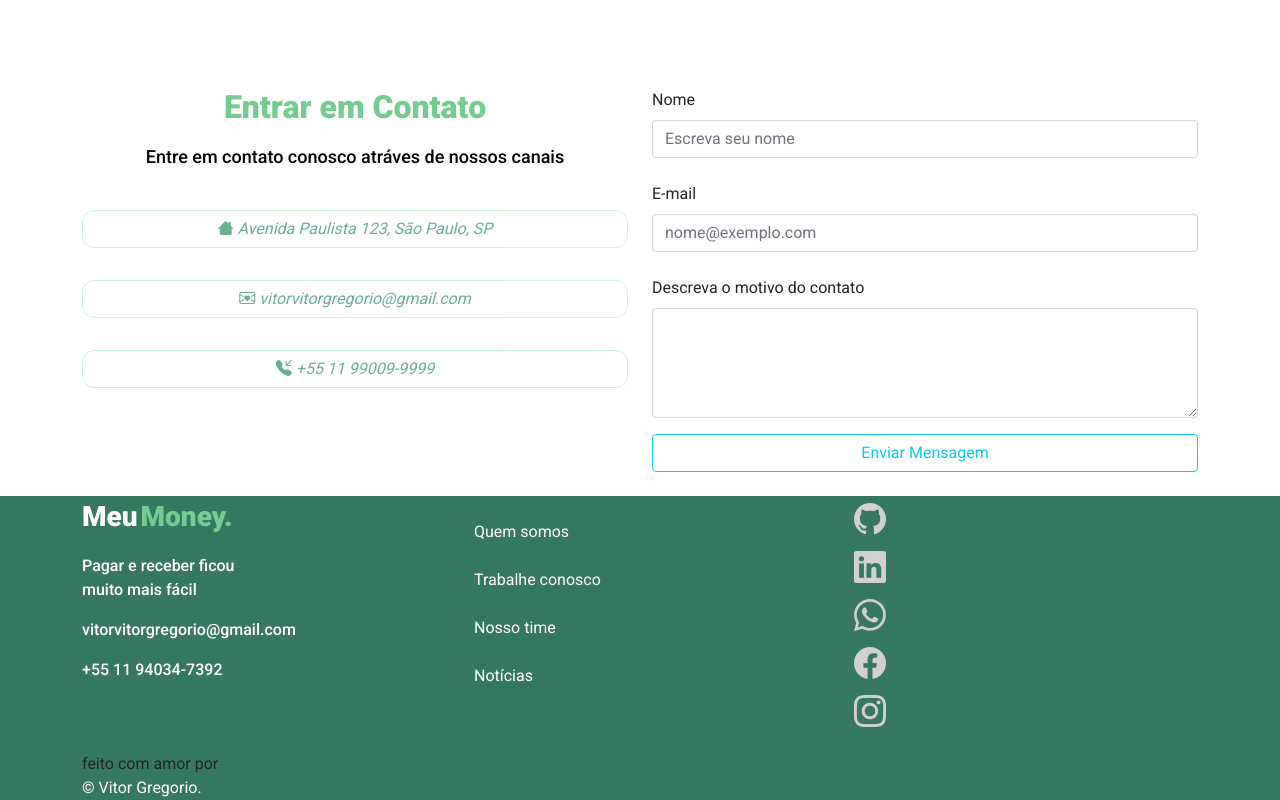
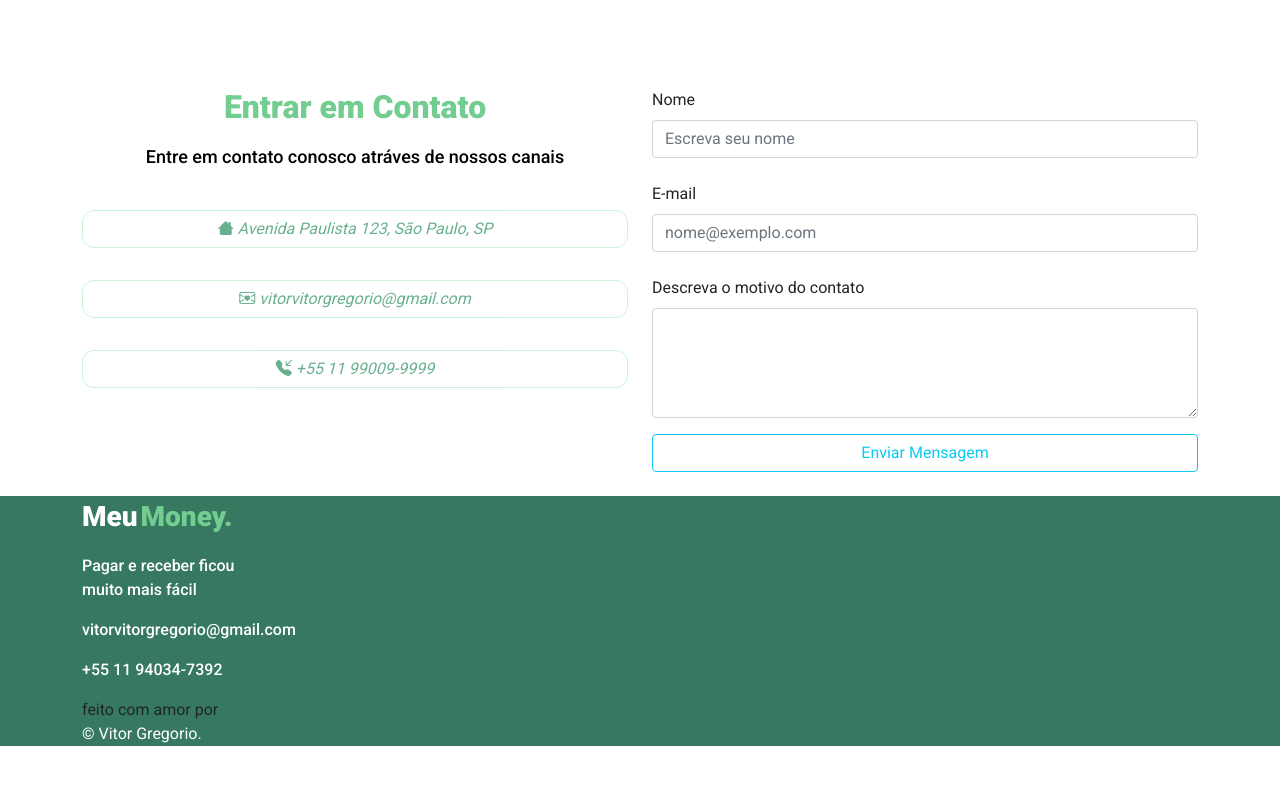
Before and after one commit to vitorvitorgregorio/MeuMoney, a plain HTML site: page index.html in a window 1280 px wide. Shown: the part 2303-3103 px from the top of the page. After the commit the page ends 3049 px from the top, so only its background shows below. Drawn offline with nearby package versions, Linux system fonts and the light colour scheme.

Commit message:
Mudança footer

```diff
--- a/index.html
+++ b/index.html
@@ -194,51 +194,6 @@
                     <p> vitorvitorgregorio@gmail.com </p>
                     <p> +55 11 94034-7392 </p>
                 </div>
-                <div class="col-md-4">
-                    <ul>
-                        <li class="mb-4 mt-4">
-                            <a href="#"> Quem somos </a>
-                        </li>
-                        <li class="mb-4 mt-4">
-                            <a href="#"> Trabalhe conosco </a>
-                        </li>
-                        <li class="mb-4 mt-4">
-                            <a href="#"> Nosso time </a>
-                        </li>
-                        <li class="mb-4 mt-4">
-                            <a href="#"> Notícias </a>
-                        </li>
-                    </ul>
-                </div>
-                <div class="col-md-4">
-                    <ul class="">
-                        <li>
-                            <a href="" class="">
-                            <i class="bi bi-github "></i>
-                            </a>
-                        </li>
-                        <li>
-                            <a href="" class="">
-                            <i class="bi bi-linkedin "></i>
-                            </a>
-                        </li>
-                        <li>
-                            <a href="" class="">
-                            <i class="bi bi-whatsapp "></i>
-                            </a>
-                        </li>
-                        <li>
-                            <a href="" class="">
-                            <i class="bi bi-facebook"></i>
-                            </a>
-                        </li>
-                        <li>
-                            <a href="" class="">
-                            <i class="bi bi-instagram"></i>
-                            </a>
-                        </li>
-                    </ul>
-                </div>
             <div class="row">
                 <div class="col-12">
                     feito com amor por <br>
```
